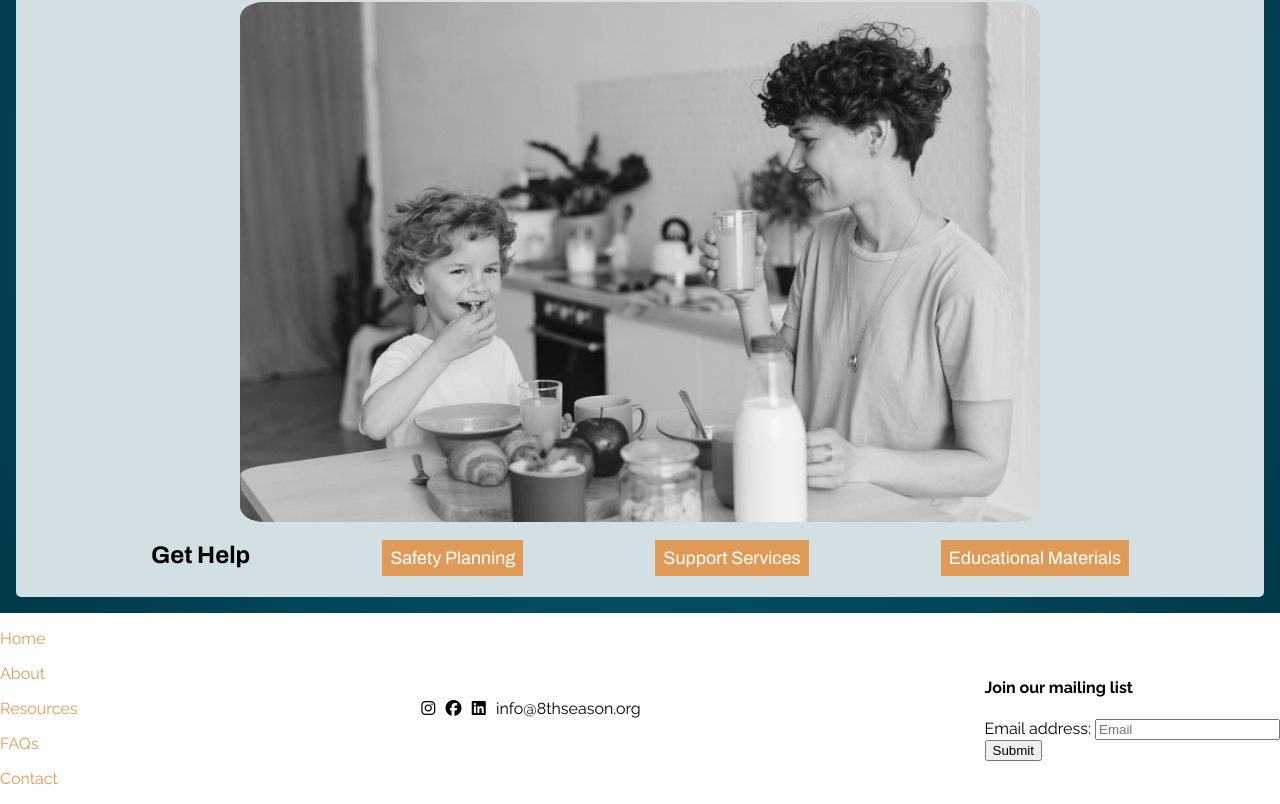
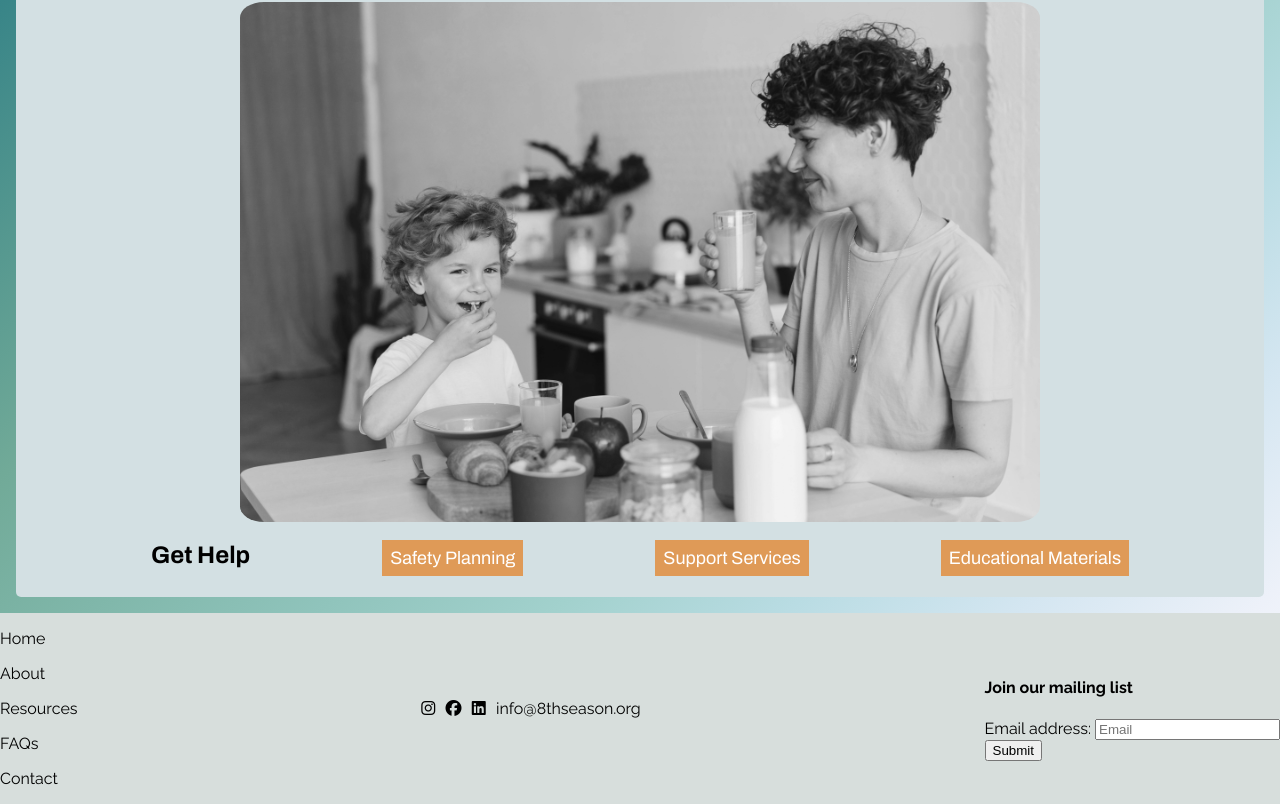
Before and after one commit to DeeRSco/CS-PP, a plain HTML site: page index.html in a window 1280 px wide. Shown: the part 393-1197 px from the top of the page. Drawn offline with Linux system fonts and the light colour scheme.

Commit message:
updated styles page

```diff
--- a/public/styles/style.css
+++ b/public/styles/style.css
@@ -17,7 +17,8 @@
 
 body {
   width: 100%;
-  background: radial-gradient(#026578 0%, #003344 96%);
+  /* background: linear-gradient(#026578 0%, #95c0a4 50%); */
+  background-image: linear-gradient(to right bottom, #026578, #237681, #3d8889, #579990, #71aa98, #80b7aa, #90c4bc, #a2d1cd, #b9dce3, #d4e6f1, #edf1f9, #ffffff);
   font-family: Archivo;
   padding: 0;
   margin: 0;
@@ -25,7 +26,7 @@ body {
 /* ********************* HEADER STYLING *********************  */
 .header,
 .footer {
-  background-color: var(--white);
+  background-color: #d7dedc;
   display: flex;
   justify-content: space-between;
   align-items: center;
@@ -220,6 +221,10 @@ hr.gradient {
 }
 
 /* ********************* FOOTER STYLING *********************  */
+.footer {
+  color:#000000;
+}
+
 .footer-contact {
   display: flex;
   justify-content: space-evenly;
@@ -232,6 +237,23 @@ hr.gradient {
   flex-direction: column;
   align-items: center;
   justify-content: center;
+}
+
+
+.footer a:link,
+.footer a:visited {
+  text-decoration: none;
+  color: var(--black);
+}
+
+.footer a:hover {
+  background-color: var(--logoltgreen);
+  color: var(--blue);
+}
+
+.footer a:active {
+  color: var(--white);
+  background-color: var(--teal);
 }
 
 /* ********************* --------------------- *********************  */
```
